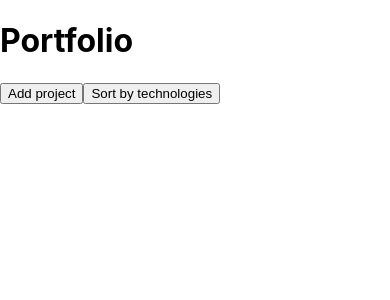
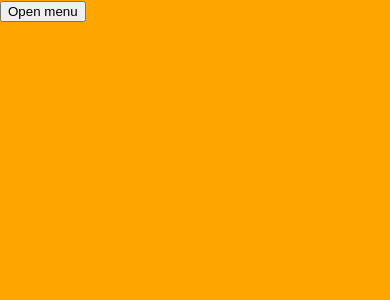
Before and after one commit to AndreyKapus/test-template, a React (Create React App) app: page / in a window 390 px wide. Shown: the top 300 px of the page. Built offline with nearby package versions, Linux system fonts and the light colour scheme.

Commit message:
mobile menu

```diff
--- /dev/null
+++ b/src/App.styled.jsx
@@ -0,0 +1,7 @@
+import styled from "@emotion/styled";
+
+export const AppContainer = styled.div`
+  width: 100%;
+  height: 100vh;
+  background-color: orange;
+`;
--- a/src/App.tsx
+++ b/src/App.tsx
@@ -1,11 +1,12 @@
 import React from "react";
 import Menu from "./Components/Layout/Menu/Menu";
+import { AppContainer } from "./App.styled";
 
 function App() {
   return (
-    <div>
+    <AppContainer>
       <Menu />
-    </div>
+    </AppContainer>
   );
 }
 
--- /dev/null
+++ b/src/Components/Layout/Menu/Menu.styled.tsx
@@ -0,0 +1,5 @@
+import styled from "@emotion/styled";
+
+export const MenuWrapper = styled.div`
+  display: none;
+`;
--- a/src/Components/Layout/Menu/Menu.tsx
+++ b/src/Components/Layout/Menu/Menu.tsx
@@ -1,12 +1,19 @@
 import AddProject from "../AddProject/AddProject";
 import FilterProjects from "../Filter/Filter";
+import MobileMenu from "../MobileMenu/MobileMenu";
+import { MenuWrapper } from "./Menu.styled";
 
 const Menu = () => {
   return (
     <div>
-      <h1>Portfolio</h1>
-      <AddProject />
-      <FilterProjects />
+      <MenuWrapper>
+        <h1>Portfolio</h1>
+        <AddProject />
+        <FilterProjects />
+      </MenuWrapper>
+      <div>
+        <MobileMenu />
+      </div>
     </div>
   );
 };
--- a/src/Components/Layout/MobileMenu/MobileMenu.tsx
+++ b/src/Components/Layout/MobileMenu/MobileMenu.tsx
@@ -1,10 +1,36 @@
-import Menu from "../Menu/Menu";
+import AddProject from "../AddProject/AddProject";
+import FilterProjects from "../Filter/Filter";
+import { useState } from "react";
+import { MobMenuWrapper } from "./MpbileMenu.styled";
 
 const MobileMenu = () => {
+  const [openMobileMenu, setOpenMobileMenu] = useState<boolean>(false);
+
+  const toggleMobileMenu = () => {
+    !openMobileMenu && setOpenMobileMenu(true);
+    console.log(openMobileMenu);
+  };
+
+  const onCloseMobileMenu = () => {
+    openMobileMenu && setOpenMobileMenu(false);
+  };
+
   return (
-    <>
-      <Menu />
-    </>
+    <div>
+      <button type="button" onClick={toggleMobileMenu}>
+        Open menu
+      </button>
+      {openMobileMenu && (
+        <MobMenuWrapper>
+          <button type="button" onClick={onCloseMobileMenu}>
+            Close
+          </button>
+          <div>Mobile menu</div>
+          <AddProject />
+          <FilterProjects />
+        </MobMenuWrapper>
+      )}
+    </div>
   );
 };
 
--- /dev/null
+++ b/src/Components/Layout/MobileMenu/MpbileMenu.styled.tsx
@@ -0,0 +1,11 @@
+import styled from "@emotion/styled";
+
+export const MobMenuWrapper = styled.div`
+  position: absolute;
+  top: 0;
+  left: 0px;
+  height: 100%;
+  width: 70%;
+  display: block;
+  background-color: white;
+`;
```
